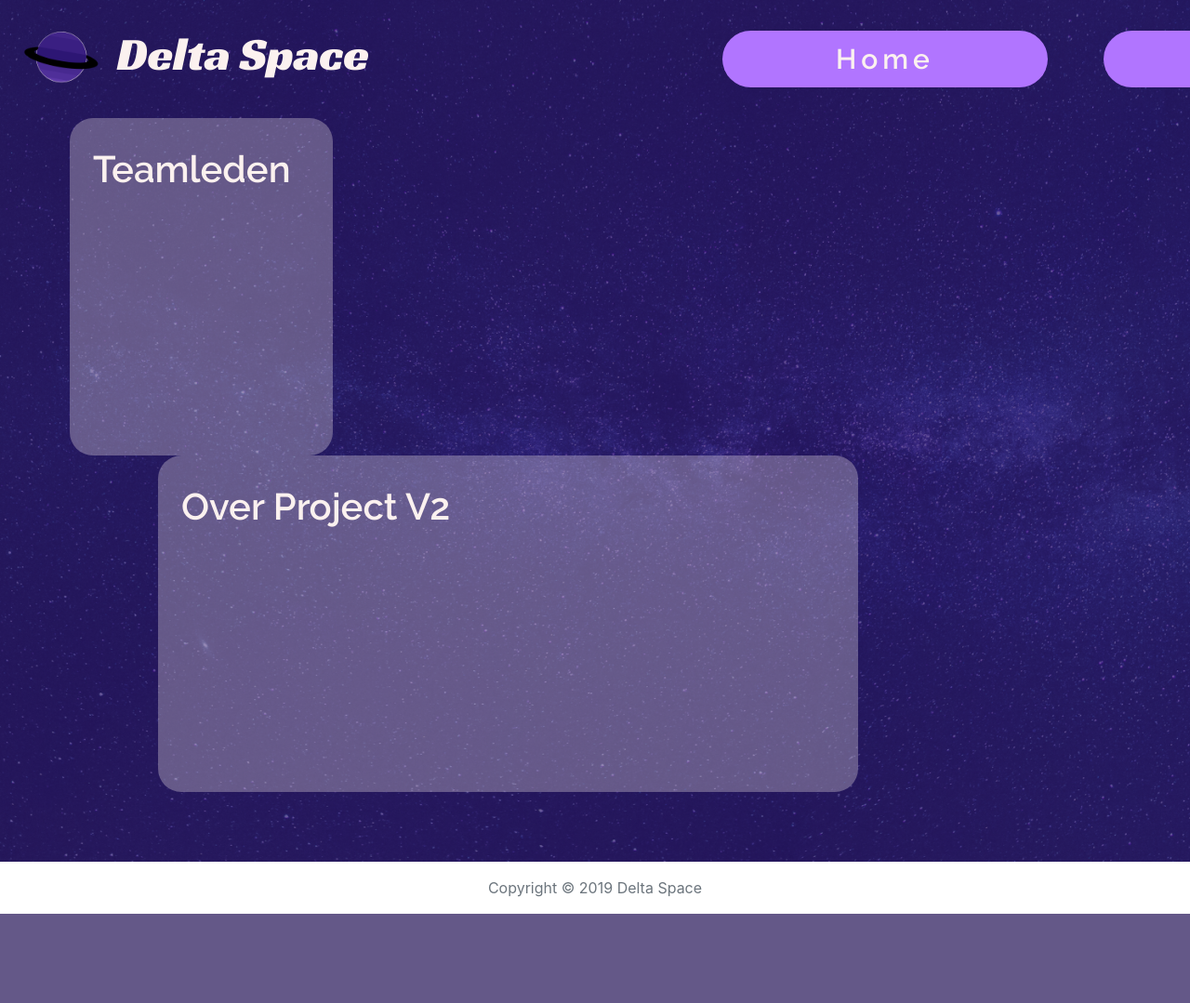
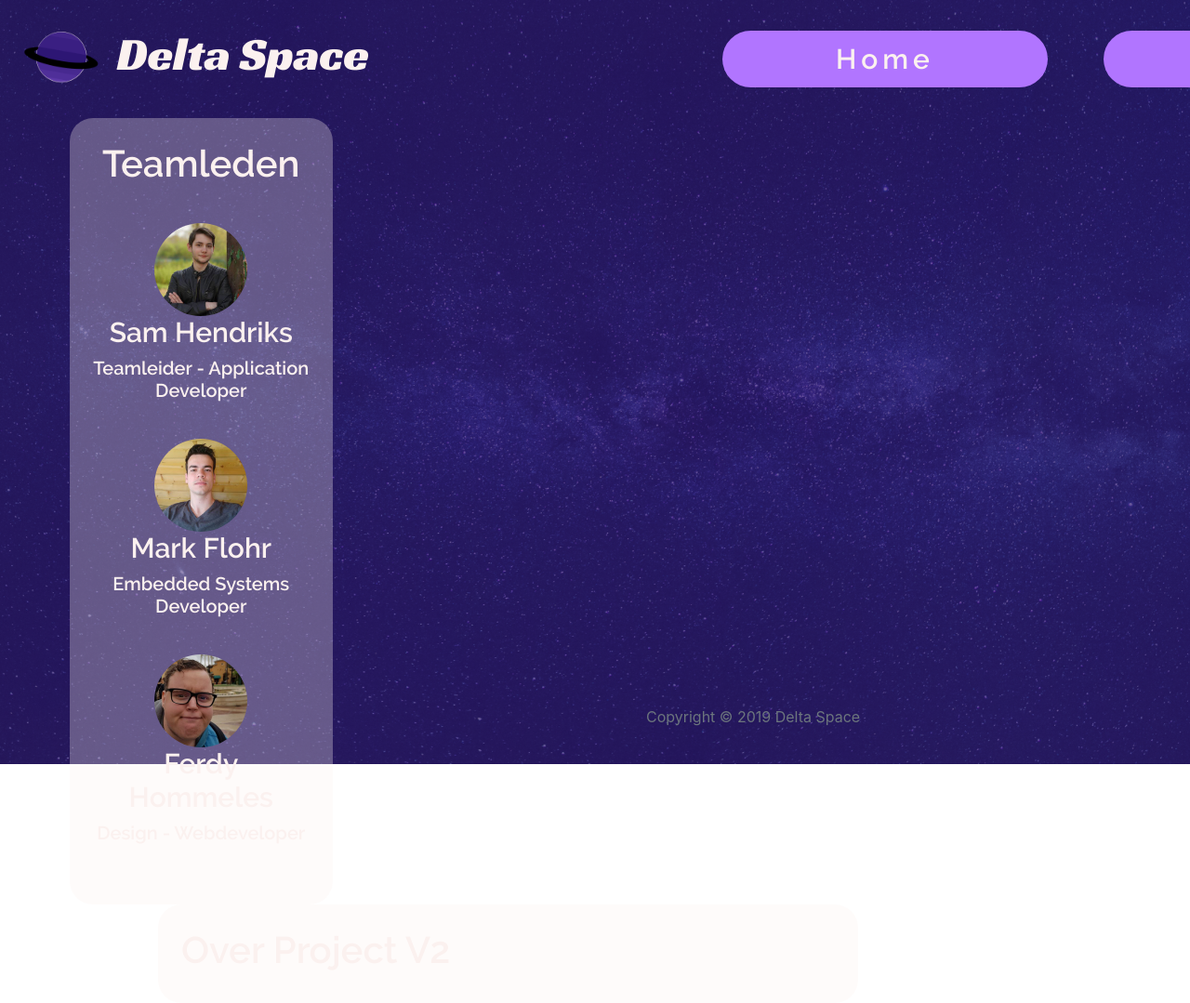
Before and after one commit to AgentFurb/projectV2, a PHP site: page /about.php in a window 1280 px wide; the page is wider, and only the part inside the window is pictured. Shown: that part at 93% size. Before the commit the page ends 983 px from the top of that part, so only its background shows below. Run offline with PHP 8.4, Linux system fonts and the light colour scheme.

Commit message:
Big update v0.7
-Fixed scaling issue chartJS
-Fixed Start button
-Fixed Footer issues on multiple sections and pages
-Added favicon
-Added team members section with pictures and roles
-Added rocket CSS animation v0.1
-Added delay on hide/show between check and grapg section.

```diff
--- a/about.php
+++ b/about.php
@@ -18,7 +18,7 @@
     <div class="collapse navbar-collapse" id="navbarSupportedContent">
     <ul class="navbar-nav mr-auto">
         <li class="nav-item active">
-            <a class="nav-link text-center" href="about.php">Home</a>
+            <a class="nav-link text-center" href="index.php">Home</a>
         </li>
         <li class="nav-item">
             <a class="nav-link text-center" href="about.php">Over ons</a>
@@ -27,8 +27,27 @@
     <img src="assets/img/stars.png" class="stars" alt="">
 </nav>
   <div class="row row-about">
-    <div class="col-team col-6 col-md-3">Teamleden</div>
-    <div class="col-about col-md-8">Over Project V2</div>
+    <div class="col-team col-6 col-md-3 text-center">
+        <h1 class="about-title">Teamleden</h1>
+        <div class="team-members">
+            <img class="profile" src="assets/img/sam-hendriks.jpg" alt="Profiel afbeelding Sam Hendriks">
+            <h1 class="name">Sam Hendriks</h1>
+            <h2 class="role">Teamleider - Application Developer</h2>
+        </div>
+        <div class="team-members">
+            <img class="profile" src="assets/img/mark-flohr.jpg" alt="Profiel afbeelding Mark Flohr">
+            <h1 class="name">Mark Flohr</h1>
+            <h2 class="role">Embedded Systems Developer</h2>
+        </div>
+        <div class="team-members">
+            <img class="profile" src="assets/img/ferdy-hommeles.jpg" alt="Profiel afbeelding Ferdy Hommeles">
+            <h1 class="name">Ferdy Hommeles</h1>
+            <h2 class="role">Design - Webdeveloper</h2>
+        </div>
+    </div>
+    <div class="col-about col-md-8">
+        <h1 class="about-title">Over Project V2</h1>
+    </div>
   </div>
 </div>
 
--- a/css/main.css
+++ b/css/main.css
@@ -1,4 +1,4 @@
-/* Imports Fonts from the assets map */
+/* Imports Fonts from the assets folder */
 @font-face {
     font-family: abang;
     src: url(../assets/fonts/Abang.otf);
@@ -27,6 +27,7 @@
 body {
     margin: 0;
     padding: 0;
+    overflow-y: hidden; /*hide vertical scrollbar*/
 }
 
 .col {
@@ -113,6 +114,7 @@
     font-family: raleway-sb;
     font-size: 30px;
     letter-spacing: 5px;
+    padding: .5rem;
 
     background-color: #B175FF;
     border-radius: 50px;
@@ -126,7 +128,7 @@
 }
 
 .row-about {
-    height: 100vh;
+    height: 86.9vh;
     padding: 0px 75px 75px 75px !important;
     margin: 0px !important;
     position: relative;
@@ -144,6 +146,36 @@
 
 .col-team {
     margin-right: 50px;
+}
+
+.about-title {
+    color: #FBF1EF;
+    font-family: raleway-sb;
+    font-size: 40px;
+}
+
+.team-members {
+    margin-top: 40px;
+    margin-bottom: 40px;
+}
+
+.profile {
+    vertical-align: middle;
+    width: 100px;
+    height: 100px;
+    border-radius: 50%;
+}
+
+.name {
+    font-size: 30px;
+    color: #FBF1EF;
+    font-family: raleway-sb;
+}
+
+.role {
+    font-size: 20px;
+    color: #FBF1EF;
+    font-family: raleway-sb;
 }
 
 .col-about {
@@ -196,10 +228,36 @@
     position: absolute;
     left: 208px;
 }
-/* grafieken */
+
+#rocket {
+    position: absolute;
+    transform: rotate(-48deg);
+    bottom: 70px;
+    right: 350px;
+}
+/* Rocket CSS animation */
+.rocket-ani {
+    animation: fly 3s 5s ease-in;
+  }
+
+  @keyframes fly {
+    0% {
+      bottom: 70px;
+    }
+    100% {
+      bottom: 100%;
+    }
+  }
+/* graphs */
 .chart-up {
     padding: 5%;
 }
 .chart-down {
     padding: 5%;
 }
+/* Footer */
+.footer {
+    position: absolute;
+    bottom: 1px;
+    left: 85vh;
+}
--- a/inc/footer.php
+++ b/inc/footer.php
@@ -1,4 +1,4 @@
-<footer class="footer text-center py-3">
+<footer class="footer text-center py-3 bg-transparent">
   <div class="container">
     <span class="text-muted">Copyright © 2019 Delta Space</span>
   </div>
--- a/inc/header.php
+++ b/inc/header.php
@@ -4,6 +4,8 @@
     <meta name="keywords" content="HTML,CSS,JavaScript, rocket, delta space, space, rocket, project v2">
     <meta name="author" content="Ferdy Hommeles">
     <meta name="viewport" content="width=device-width, initial-scale=1.0">
+    <!-- Favicon -->
+    <link rel="icon" type="image/png" sizes="16x16" href="assets/img/favicon.png">
 
     <!-- Bootstrap CSS -->
     <link rel="stylesheet" href="https://stackpath.bootstrapcdn.com/bootstrap/4.4.1/css/bootstrap.min.css" integrity="sha384-Vkoo8x4CGsO3+Hhxv8T/Q5PaXtkKtu6ug5TOeNV6gBiFeWPGFN9MuhOf23Q9Ifjh" crossorigin="anonymous">
--- a/js/main.js
+++ b/js/main.js
@@ -9,7 +9,11 @@
       $(".main-page").hide();
       $(".sec2").hide();
       $(".graph-page").show();
-      $(".check-page").hide();
+    //   $(".check-page").hide();
+      setTimeout(function() {
+        $('.check-page').hide();
+    }, 6000); // <-- time in milliseconds
+    $('#rocket').addClass('rocket-ani');
   });
   $("#reset").click(function(){
       $(".main-page").show();
```
Also changed, not shown: index.php (+5 -5 lines), assets/img/favicon.png (added), assets/img/ferdy-hommeles.jpg (added), assets/img/mark-flohr.jpg (added), assets/img/sam-hendriks.jpg (added).
